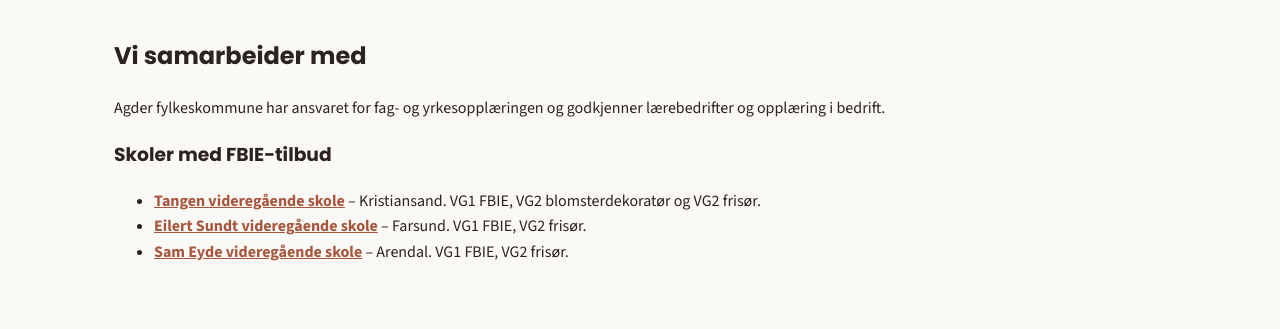
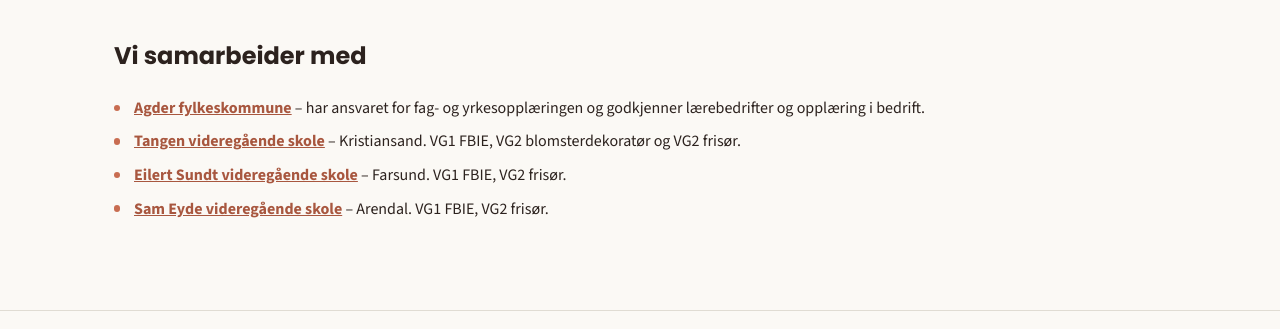
Before and after one commit to OFAAgder/ofa-nettside, a plain HTML site: page om-ofa.html in a window 1280 px wide. Shown: the part 1020-1349 px from the top of the page. Drawn offline with Linux system fonts and the light colour scheme.

Commit message:
Samle fylkeskommune og skoler i én liste, generaliser kulepunktstil
Agder fylkeskommune flyttes inn i samme punktliste som skolene, med
bekreftet lenke. Alle fire lenker i "Vi samarbeider med" er nå satt
til ekte URL-er, SJEKK-markeringene er fjernet. Den terrakotta-fargede
kulepunktstilen (tidligere kun i .tidslinje) gjelder nå alle vanlige
lister i <main>, for konsistens på tvers av sidene.

Co-Authored-By: Claude Sonnet 5 <noreply@anthropic.com>

```diff
--- a/css/style.css
+++ b/css/style.css
@@ -301,7 +301,7 @@ section {
   margin: 0;
 }
 
-.tidslinje ul {
+main ul {
   list-style: none;
   margin: 0.75rem 0;
   padding: 0;
@@ -309,12 +309,12 @@ section {
   gap: 0.5rem;
 }
 
-.tidslinje ul li {
+main ul li {
   position: relative;
   padding-left: 1.25rem;
 }
 
-.tidslinje ul li::before {
+main ul li::before {
   content: "";
   position: absolute;
   left: 0;
--- a/om-ofa.html
+++ b/om-ofa.html
@@ -63,12 +63,11 @@
 
     <section>
       <h2>Vi samarbeider med</h2>
-      <p>Agder fylkeskommune har ansvaret for fag- og yrkesopplæringen og godkjenner lærebedrifter og opplæring i bedrift.</p>
-      <h3>Skoler med FBIE-tilbud</h3>
       <ul>
-        <li><strong><a href="#" target="_blank" rel="noopener">Tangen videregående skole</a></strong> <!-- SJEKK: bekreft lenke --> – Kristiansand. VG1 FBIE, VG2 blomsterdekoratør og VG2 frisør.</li>
-        <li><strong><a href="#" target="_blank" rel="noopener">Eilert Sundt videregående skole</a></strong> <!-- SJEKK: bekreft lenke --> – Farsund. VG1 FBIE, VG2 frisør.</li>
-        <li><strong><a href="#" target="_blank" rel="noopener">Sam Eyde videregående skole</a></strong> <!-- SJEKK: bekreft lenke --> – Arendal. VG1 FBIE, VG2 frisør.</li>
+        <li><strong><a href="https://agderfk.no/" target="_blank" rel="noopener">Agder fylkeskommune</a></strong> – har ansvaret for fag- og yrkesopplæringen og godkjenner lærebedrifter og opplæring i bedrift.</li>
+        <li><strong><a href="https://tangen.vgs.no/" target="_blank" rel="noopener">Tangen videregående skole</a></strong> – Kristiansand. VG1 FBIE, VG2 blomsterdekoratør og VG2 frisør.</li>
+        <li><strong><a href="https://eilertsundt.vgs.no/" target="_blank" rel="noopener">Eilert Sundt videregående skole</a></strong> – Farsund. VG1 FBIE, VG2 frisør.</li>
+        <li><strong><a href="https://sameyde.vgs.no/" target="_blank" rel="noopener">Sam Eyde videregående skole</a></strong> – Arendal. VG1 FBIE, VG2 frisør.</li>
       </ul>
     </section>
   </main>
```
Also changed, not shown: 1 other file.
